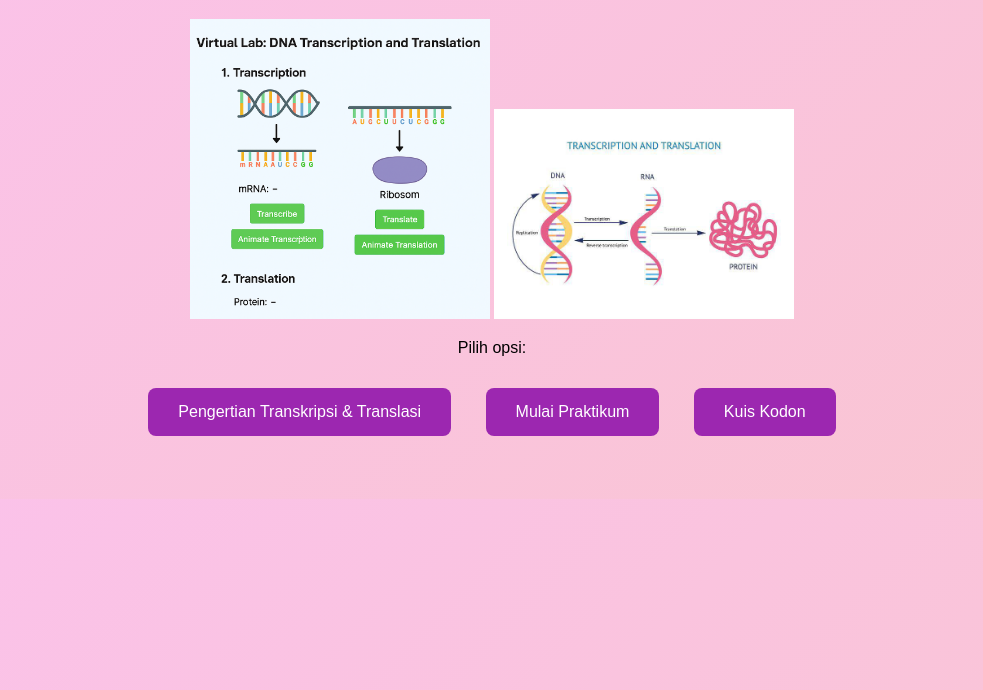
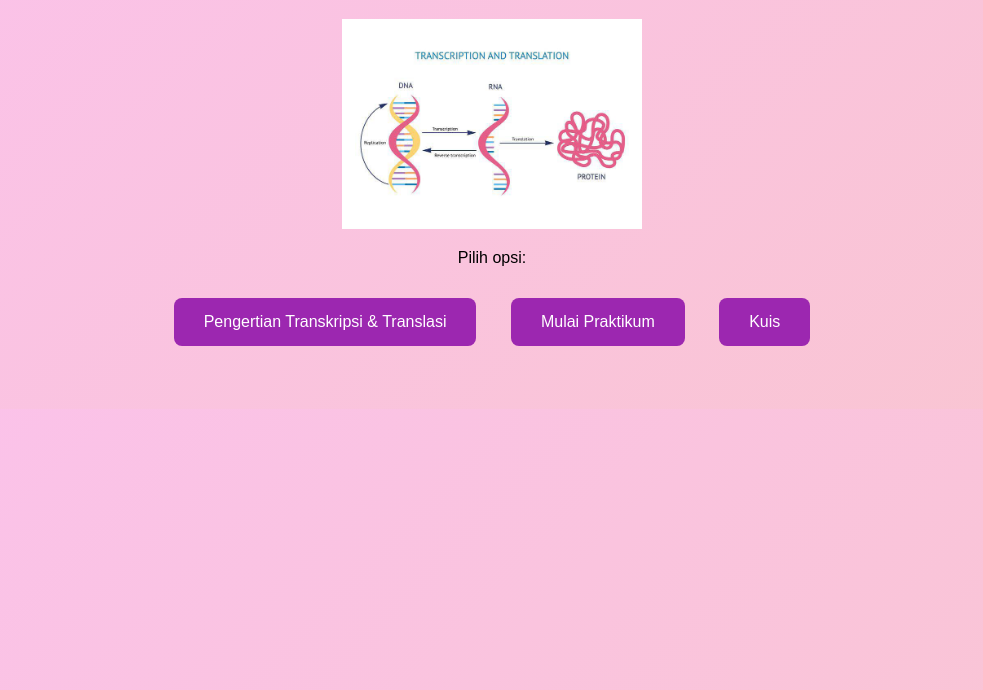
Before and after one commit to astrii08/Virtual-Lab-Transkripsi-dan-Translasi, a plain HTML site: page index.html in a window 1280 px wide. Shown: the part 110-800 px from the top of the page, without its empty margins (148-1131 px from the left). Drawn offline with Linux system fonts and the light colour scheme.

Commit message:
Update index.html

```diff
--- a/index.html
+++ b/index.html
@@ -31,13 +31,12 @@
 <body>
   <h1>🧬Selamat Datang di Virtual Lab Transkripsi dan Translasi🧬</h1>
 
-  <img src="DNA png.png" alt="Ilustrasi DNA" width="300">
   <img src="sintesis protein png.png" alt="Ilustrasi Sintesis Protein" width="300">
 
   <br>
   <p>Pilih opsi:</p>
   <a href="materi.html" class="menu-btn">Pengertian Transkripsi & Translasi</a>
   <a href="praktikum.html" class="menu-btn">Mulai Praktikum</a>
-  <a href="kuis.html" class="menu-btn">Kuis Kodon</a>
+  <a href="kuis.html" class="menu-btn">Kuis</a>
 </body>
 </html>
```
